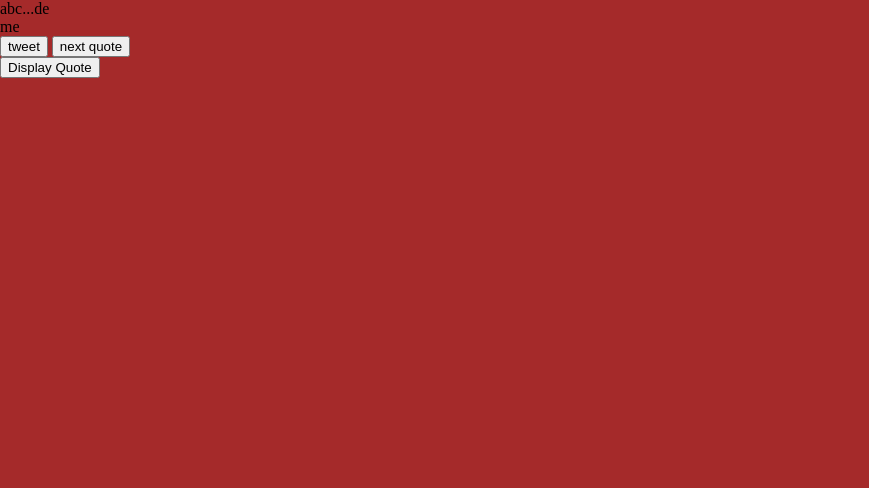
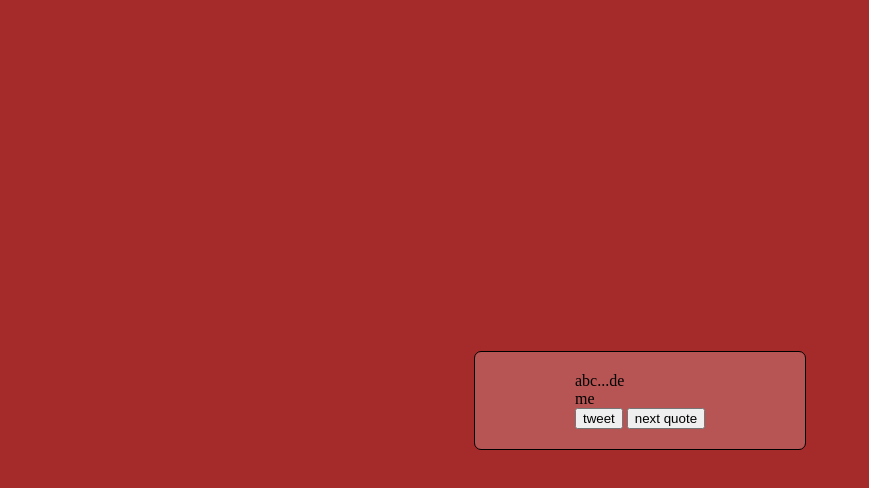
Before and after one commit to GhaithThamer/quote-generator-js, a plain HTML site: page index.html in a window 1280 px wide. Shown: the whole page, without its empty margins (0-869 px from the left). Drawn offline with Linux system fonts and the light colour scheme.

Commit message:
container transparancy

```diff
--- a/index.html
+++ b/index.html
@@ -23,7 +23,7 @@
             <button>tweet</button>
             <button>next quote</button>
         </div>
-        <button id="buttonDisplayQuote">Display Quote</button>
+
     </div>
 </body>
 </html>
--- a/styles/style.css
+++ b/styles/style.css
@@ -6,6 +6,16 @@ html {
 
 body{
     margin: 0;
-    /*min-height: 100vh;*/
+    min-height: 100vh;
     background-color: brown;
+    display: flex;
+    justify-content: center;
+    align-items: center;
 }
+
+#divMainContainer{
+    padding: 20px 100px;
+    background-color: rgba(255,255,255,0.2);
+    border: 1px solid black;
+    border-radius: 7px;
+}
```
